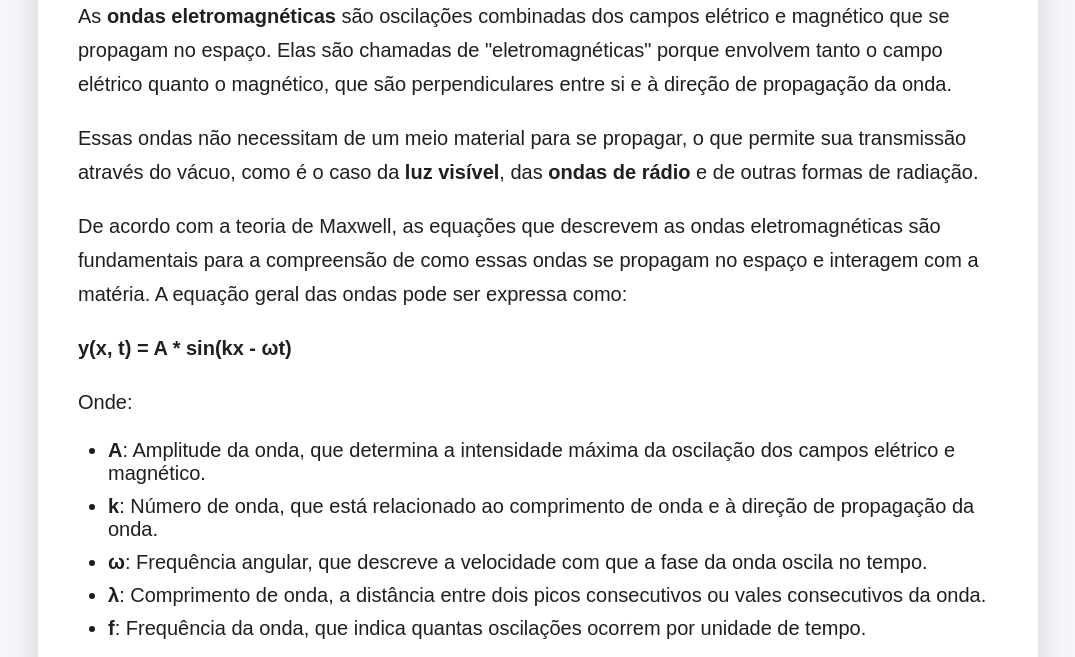
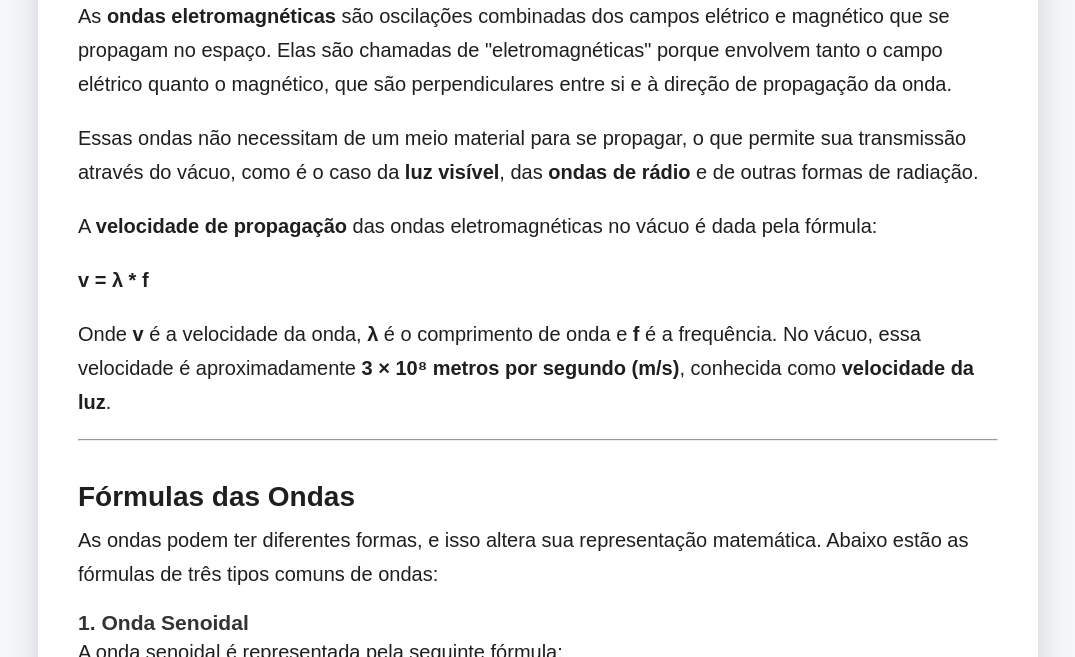
Before and after one commit to Moises1235/trab-fisica, a plain HTML site: page index.html in a window 1280 px wide. Shown: the part 126-783 px from the top of the page, without its empty margins (102-1177 px from the left). Drawn offline with Linux system fonts and the light colour scheme.

Commit message:
Update index.html

```diff
--- a/index.html
+++ b/index.html
@@ -14,16 +14,7 @@
 
         <p>Essas ondas não necessitam de um meio material para se propagar, o que permite sua transmissão através do vácuo, como é o caso da <strong>luz visível</strong>, das <strong>ondas de rádio</strong> e de outras formas de radiação.</p>
 
-        <p>De acordo com a teoria de Maxwell, as equações que descrevem as ondas eletromagnéticas são fundamentais para a compreensão de como essas ondas se propagam no espaço e interagem com a matéria. A equação geral das ondas pode ser expressa como:</p>
-        <p><strong>y(x, t) = A * sin(kx - ωt)</strong></p>
-        <p>Onde:</p>
-        <ul>
-            <li><strong>A</strong>: Amplitude da onda, que determina a intensidade máxima da oscilação dos campos elétrico e magnético.</li>
-            <li><strong>k</strong>: Número de onda, que está relacionado ao comprimento de onda e à direção de propagação da onda.</li>
-            <li><strong>ω</strong>: Frequência angular, que descreve a velocidade com que a fase da onda oscila no tempo.</li>
-            <li><strong>λ</strong>: Comprimento de onda, a distância entre dois picos consecutivos ou vales consecutivos da onda.</li>
-            <li><strong>f</strong>: Frequência da onda, que indica quantas oscilações ocorrem por unidade de tempo.</li>
-        </ul>
+
 
         <p>A <strong>velocidade de propagação</strong> das ondas eletromagnéticas no vácuo é dada pela fórmula:</p>
         <p><strong>v = λ * f</strong></p>
```
